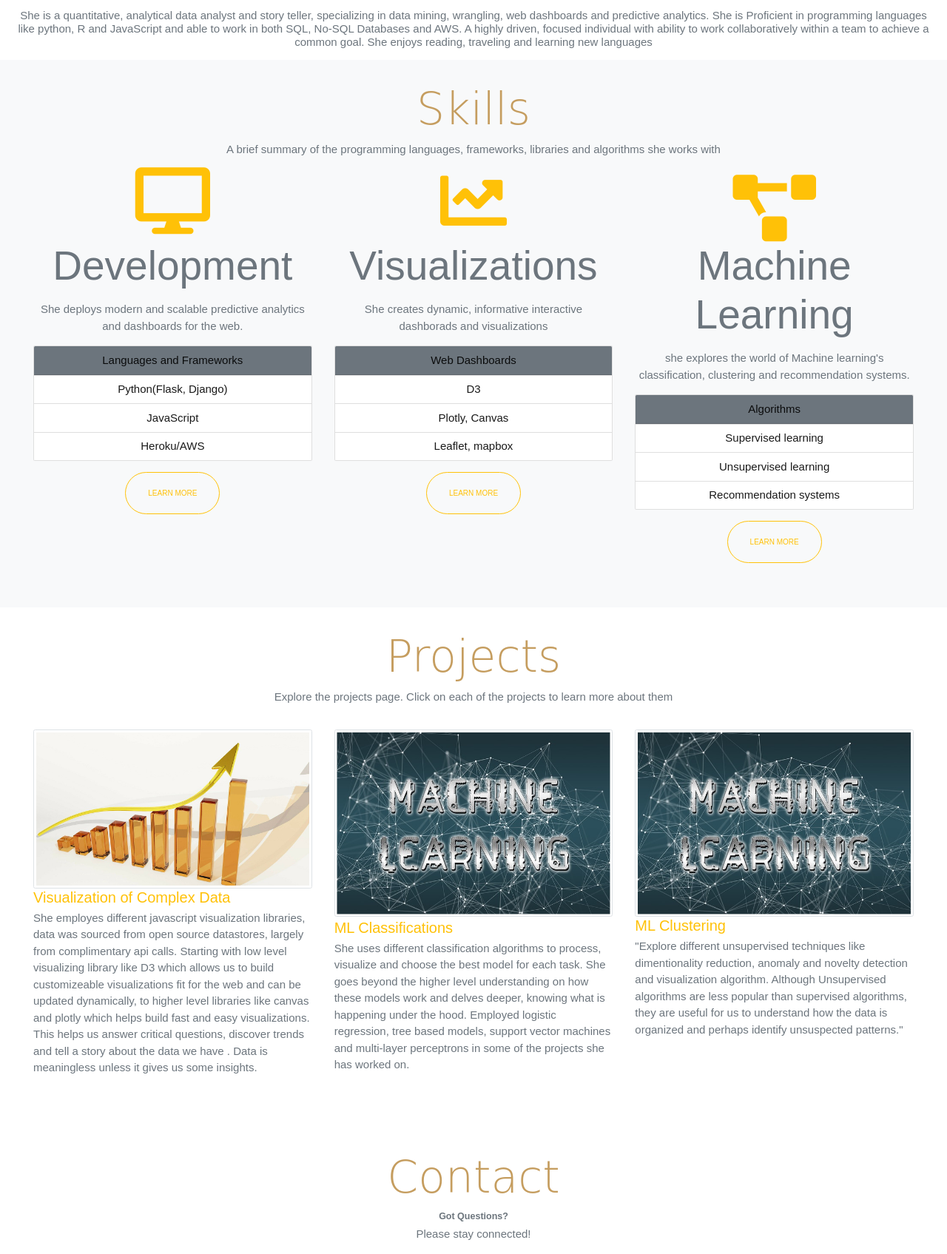
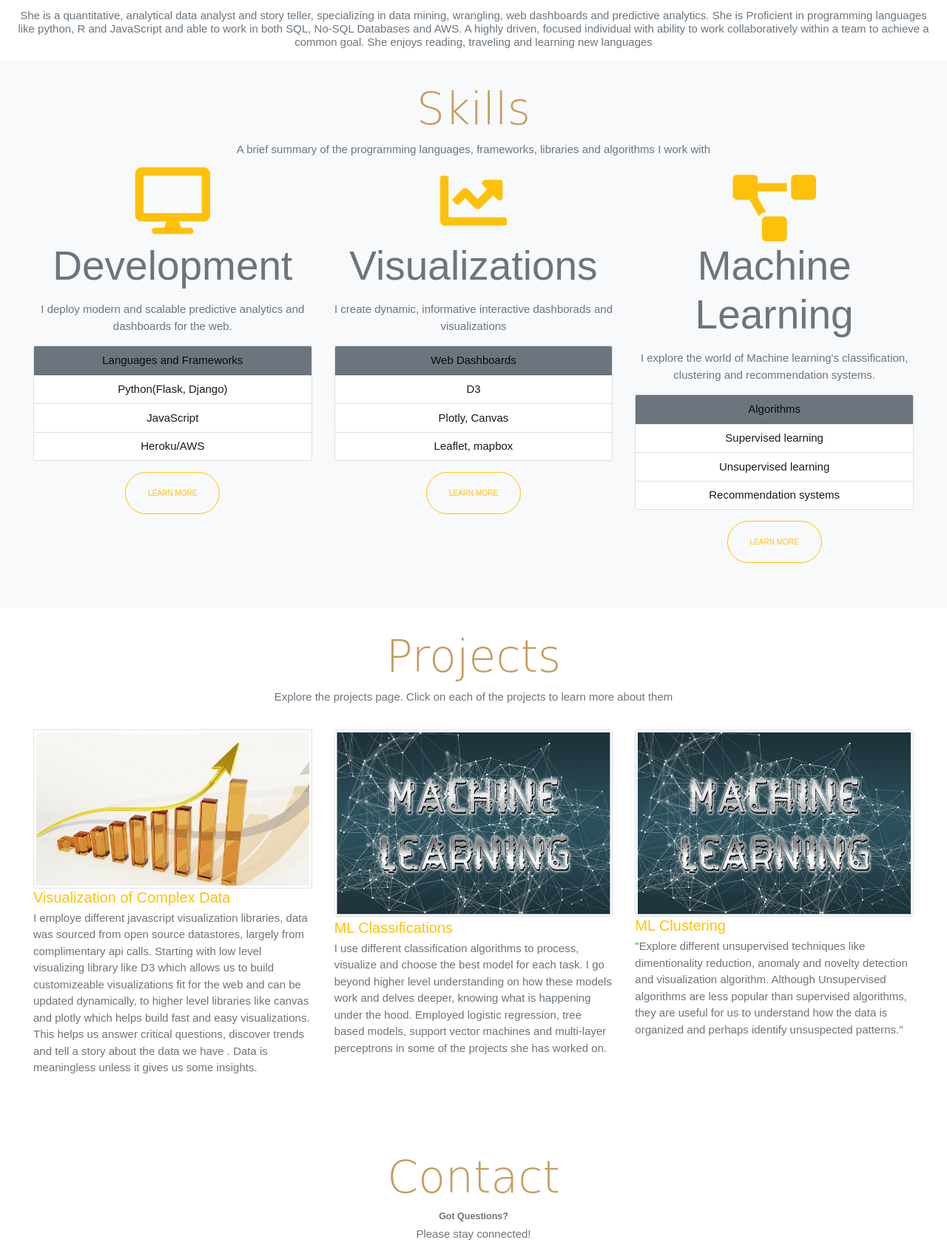
Before and after one commit to Deborahaina/data-telling, a Flask app: page / in a window 1280 px wide. Shown: the part 760-2455 px from the top of the page at 74% size. Run offline with Flask 2, Linux system fonts and the light colour scheme; parts of the project's set-up code (start-up, migrations or seed data) failed here and were passed over; some libraries are stand-ins or nearby versions; some web fonts are replaced.

Commit message:
more models

```diff
--- a/templates/ML.html
+++ b/templates/ML.html
@@ -43,7 +43,7 @@
   <div class="jumbotron bg-secondary">
     <h1 class="display-3 text-light text-lead">Machine Learning</h1>
     <div class="article" id="article-text">
-    <p class="text-lead font-weight-bold text-light mt-2">She explores the use of various machine learning algorithms to predict, classifiy and deduce dimensionality
+    <p class="text-lead font-weight-bold text-light mt-2">I explore the use of various machine learning algorithms to predict, classifiy and deduce dimensionality
         in datatsets. Machine learning is critical now because of the enormous amount of data we collect everyday and simply guessing what the hidden insights in the data
     will not be the most effective way to use it. Machine learning makes it possible for us to train a model using the datasets available and then using that model
 to predict unknown data outside of the trained set. Depending on the kind of data(contiunous, discrete, categorical), we will have to choose the appropriate alogorithms to use. </p>
--- a/templates/index.html
+++ b/templates/index.html
@@ -91,7 +91,7 @@
         <div class="row">
             <div class="col text-center mb-3">
                 <h1 class="display-2" id='first-letter'>Skills</h1>
-                <h4 class="text-secondary">A brief summary of the programming languages, frameworks, libraries and algorithms she works with</h4>
+                <h4 class="text-secondary">A brief summary of the programming languages, frameworks, libraries and algorithms I work with</h4>
             </div>
         </div>
         <!-- end of title -->
@@ -99,7 +99,7 @@
             <div class="col-lg-4 col-sm-10 mx-auto mb-5">
                 <i class="fas fa-desktop fa-6x text-warning mb-3"></i>
                 <h1 class="text-secondary display-2">Development</h1>
-                <p class="text-secondary my-4">She deploys modern and scalable predictive analytics and dashboards for the web.</p>
+                <p class="text-secondary my-4">I deploy modern and scalable predictive analytics and dashboards for the web.</p>
 
                 <div class="card" >
                     <div class="card-header bg-secondary">
@@ -116,7 +116,7 @@
             <div class="col-lg-4 col-sm-10 mx-auto mb-5">
                 <i class="fas fa-chart-line fa-6x text-warning mb-3"></i>
                 <h1 class=" text-secondary display-2">Visualizations</h1>
-                <p class="text-muted my-4">She creates dynamic, informative interactive dashborads and visualizations</p>
+                <p class="text-muted my-4">I create dynamic, informative interactive dashborads and visualizations</p>
                 <div class="card" >
                     <div class="card-header bg-secondary">
                       Web Dashboards
@@ -132,7 +132,7 @@
             <div class="col-lg-4 col-sm-10 mx-auto mb-5">
                 <i class="fas fa-project-diagram fa-6x text-warning mt-3"></i>
                 <h1 class="text-secondary display-2">Machine Learning</h1>
-                <p class="text-muted my-4">she explores the world of Machine learning's classification, clustering and recommendation systems.</p>
+                <p class="text-muted my-4">I explore the world of Machine learning's classification, clustering and recommendation systems.</p>
                 <div class="card" >
                     <div class="card-header bg-secondary">
                       Algorithms
@@ -165,7 +165,7 @@
             <div class="col-lg-4 col-sm-6 mb-5">
                 <img class="img-thumbnail" src="../static/css/analyst.jpg" alt="Project 1">
                 <h2 class="text-warning">Visualization of Complex Data</h2>
-                <p class="text-muted">She employes different javascript visualization libraries, data was sourced from open source datastores, largely from complimentary api calls. Starting with low level
+                <p class="text-muted">I employe different javascript visualization libraries, data was sourced from open source datastores, largely from complimentary api calls. Starting with low level
                     visualizing library like D3 which allows us to build customizeable visualizations fit for the web and can be updated dynamically, to higher
                     level libraries like canvas and plotly which helps build fast and easy visualizations. This helps us answer critical questions, discover trends and tell a story about the data we have . Data is meaningless unless it gives us some insights.
                      </p>
@@ -173,7 +173,7 @@
             <div class="col-lg-4 col-sm-6 mb-5">
                 <img  class="img-thumbnail mb-1" src="../static/css/machine-learning.jpg" alt="Project 1">
                 <h2 class="text-warning">ML Classifications</h2>
-                <p class="text-muted">She uses different classification algorithms to process, visualize and choose the best model for each task. She goes beyond the higher level
+                <p class="text-muted">I use different classification algorithms to process, visualize and choose the best model for each task. I go beyond higher level
                     understanding on how these models work and delves deeper, knowing what is happening under the hood. Employed logistic regression,
                 tree based models, support vector machines and multi-layer perceptrons in some of the projects she has worked on.
              </p>
```
